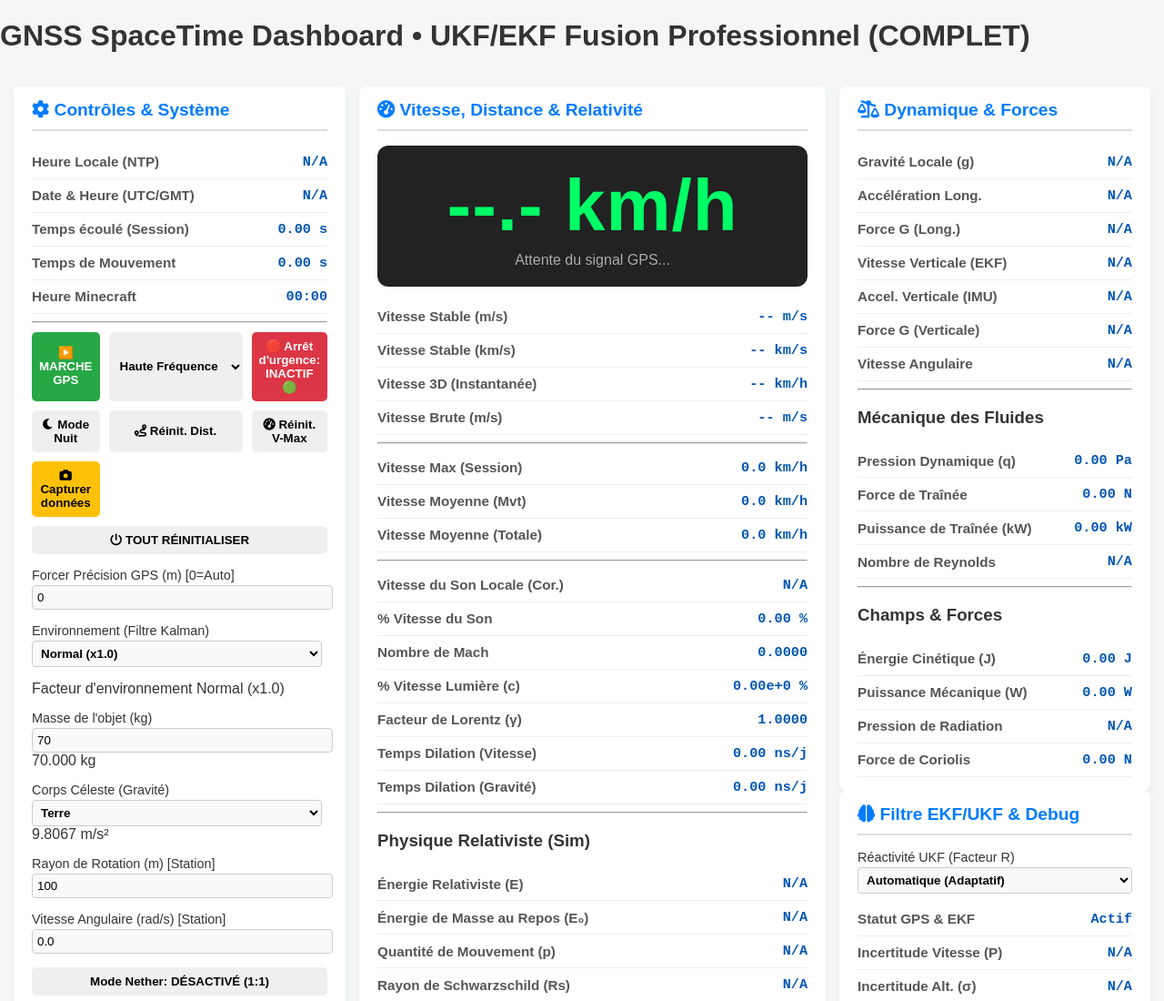
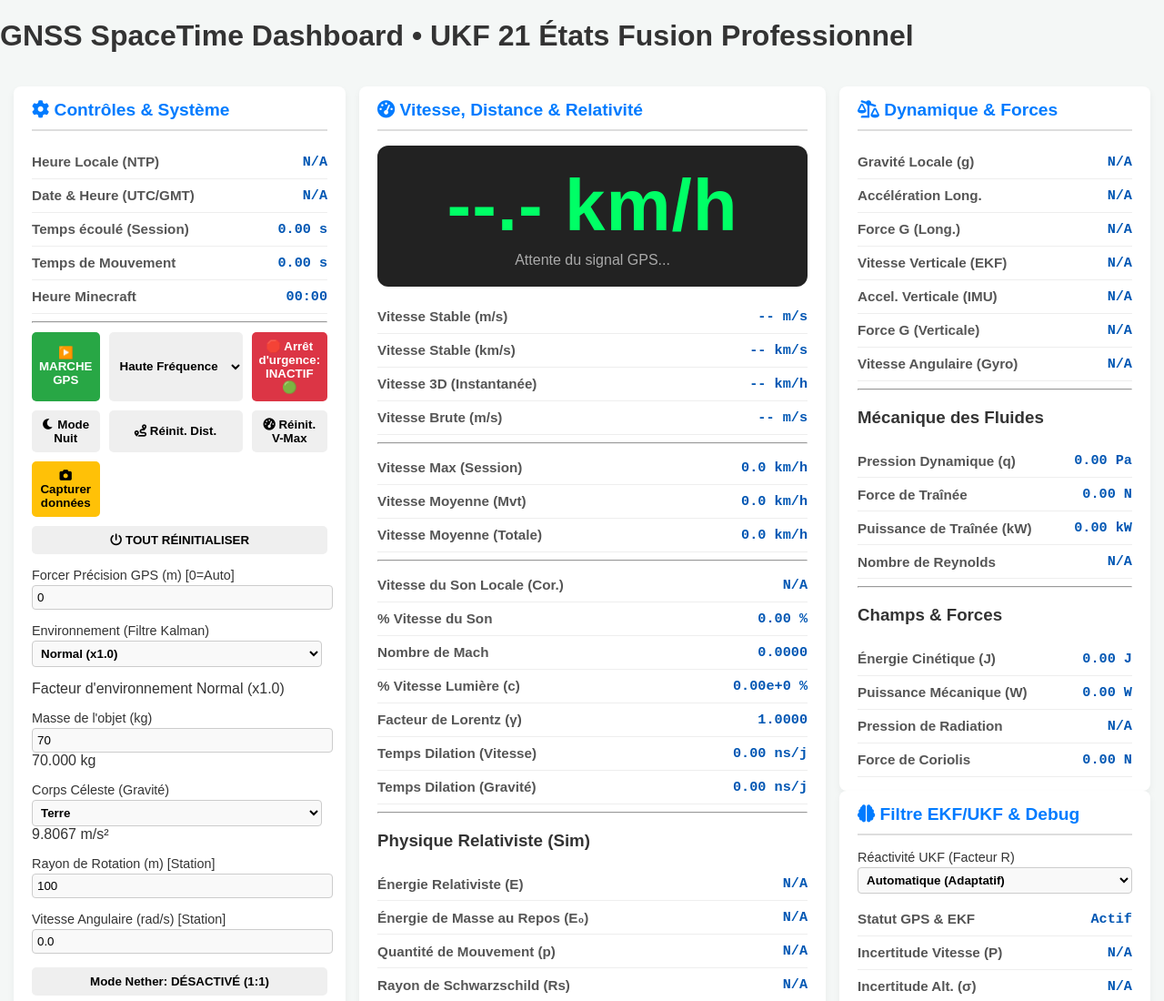
Before and after one commit to nicolaspieper59-ops/ScientificDashboard2, a website: page index.html in a window 1280 px wide. Shown: the top 1100 px of the page at 91% size. Drawn offline with nearby package versions, Linux system fonts and the light colour scheme; a script that the page names is missing; a small style sheet from the web is missing.

Commit message:
Update index.html

```diff
--- a/index.html
+++ b/index.html
@@ -3,7 +3,7 @@
 <head>
     <meta charset="UTF-8">
     <meta name="viewport" content="width=device-width, initial-scale=1.0">
-    <title>GNSS SpaceTime Dashboard • UKF/EKF Fusion Professionnel (COMPLET)</title>
+    <title>GNSS SpaceTime Dashboard • UKF 21 États Fusion Professionnel (COMPLET)</title>
 
     <link rel="stylesheet" href="https://unpkg.com/leaflet@1.9.4/dist/leaflet.css"
           integrity="sha256-p4NxAoJBhIINfBIHUPz0M7mR1mZ9/3wPzSS6i8tD6U4="
@@ -101,11 +101,12 @@
         .sky-night { background-color: #121220 !important; color: var(--text-dark) !important; }
 
         @media (max-width: 1200px) { .dashboard-container { grid-template-columns: 1fr 1fr; } }
+        @media (max-width: 800px) { .dashboard-container { grid-template-columns: 1fr; } }
     </style>
 </head>
 <body>
     <header>
-        <h1>GNSS SpaceTime Dashboard • UKF/EKF Fusion Professionnel (COMPLET)</h1>
+        <h1>GNSS SpaceTime Dashboard • UKF 21 États Fusion Professionnel</h1>
     </header>
 
     <main class="dashboard-container">
@@ -271,7 +272,7 @@
                 <div class="data-point"><span>Vitesse Verticale (EKF)</span><span id="vertical-speed">N/A</span></div>
                 <div class="data-point"><span>Accel. Verticale (IMU)</span><span id="accel-vertical-imu">N/A</span></div>
                 <div class="data-point"><span>Force G (Verticale)</span><span id="force-g-vertical">N/A</span></div>
-                <div class="data-point"><span>Vitesse Angulaire</span><span id="angular-speed">N/A</span></div>
+                <div class="data-point"><span>Vitesse Angulaire (Gyro)</span><span id="angular-speed">N/A</span></div>
                 <hr>
                 <h3>Mécanique des Fluides</h3>
                 <div class="data-point"><span>Pression Dynamique (q)</span><span id="dynamic-pressure">0.00 Pa</span></div>
```
